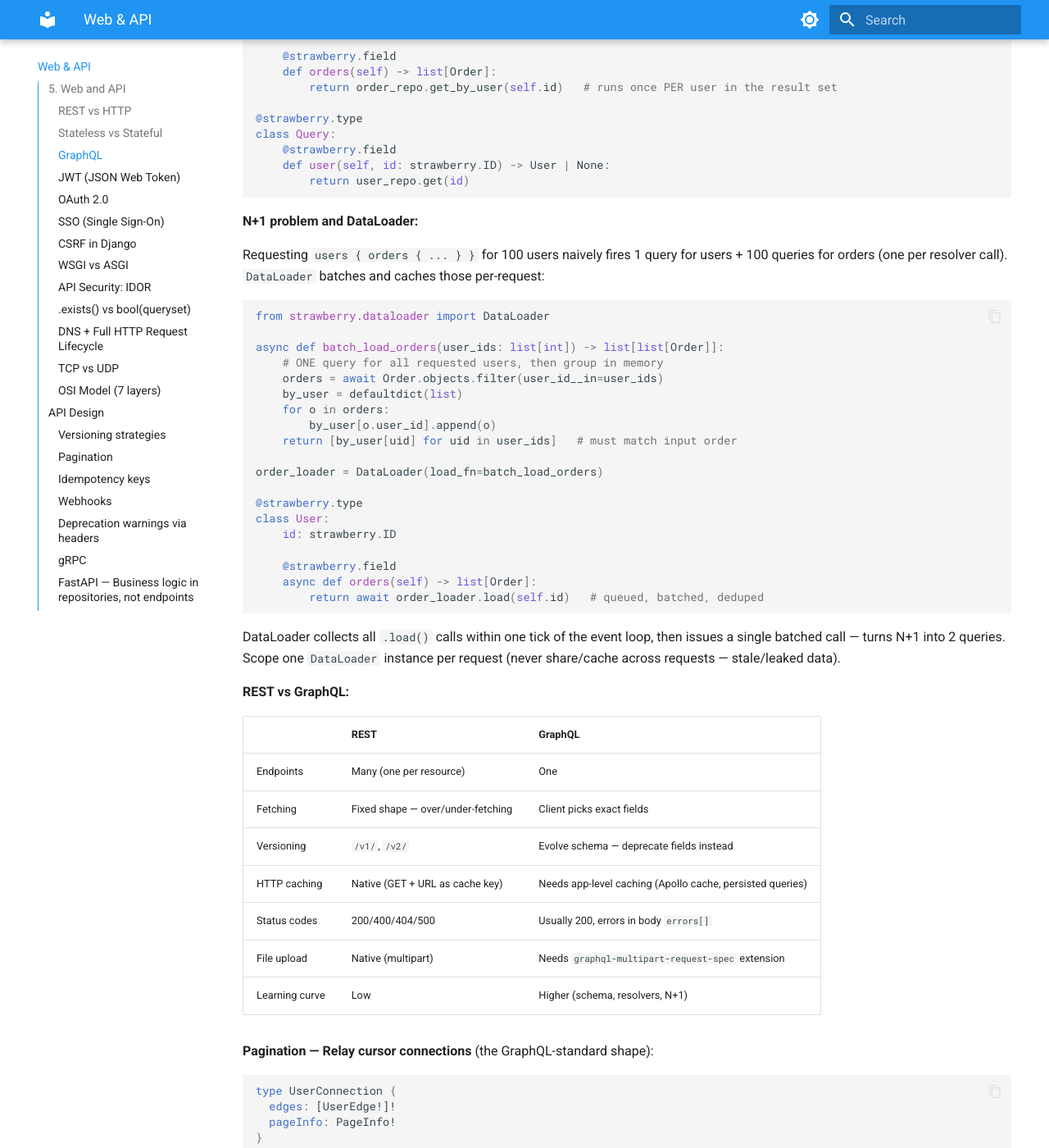
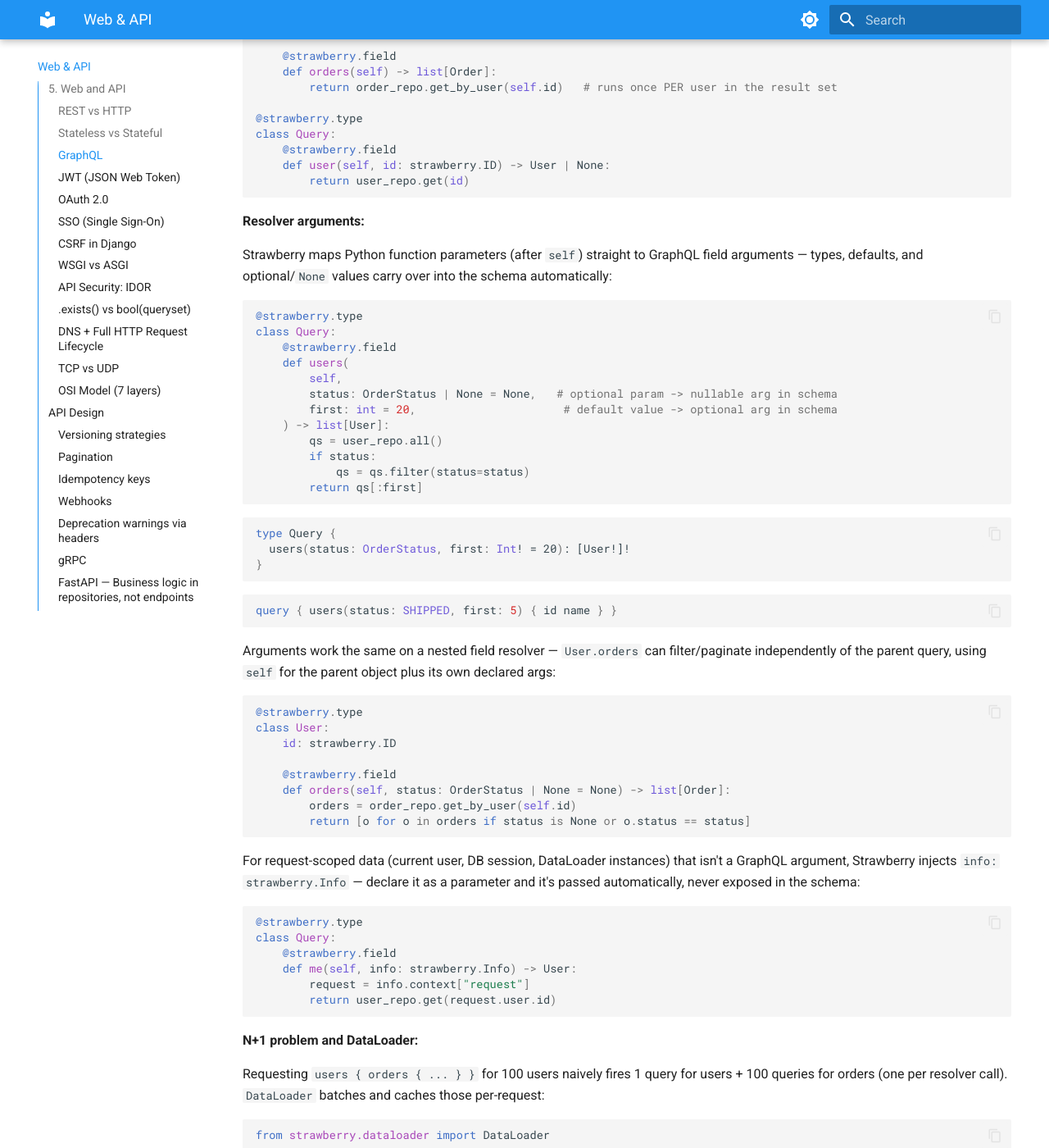
Before and after one commit to spiritEcosse/senior-kb, an MkDocs documentation site: the page built from docs/web-api.md, in a window 1280 px wide and 1400 px high, scrolled down 1761 px. Shown: the whole window at 82% size. Built offline with MkDocs 1.6.1 and Material for MkDocs 9.7.7, drawn with Linux system fonts in a browser that asks for light colours; some of the changed text lies outside the part shown.

Commit message:
web-api: document Strawberry resolver arguments and request-scoped DataLoader
Show how field/resolver parameters map to GraphQL args (including
info: strawberry.Info for request-scoped data), and wire DataLoader
into the same setup via a per-request context getter instead of a
module-level global.

````diff
--- a/docs/web-api.md
+++ b/docs/web-api.md
@@ -92,6 +92,59 @@ class Query:
         return user_repo.get(id)
 ```
 
+**Resolver arguments:**
+
+Strawberry maps Python function parameters (after `self`) straight to GraphQL field arguments — types, defaults, and optional/`None` values carry over into the schema automatically:
+
+```python
+@strawberry.type
+class Query:
+    @strawberry.field
+    def users(
+        self,
+        status: OrderStatus | None = None,   # optional param -> nullable arg in schema
+        first: int = 20,                      # default value -> optional arg in schema
+    ) -> list[User]:
+        qs = user_repo.all()
+        if status:
+            qs = qs.filter(status=status)
+        return qs[:first]
+```
+
+```graphql
+type Query {
+  users(status: OrderStatus, first: Int! = 20): [User!]!
+}
+```
+
+```graphql
+query { users(status: SHIPPED, first: 5) { id name } }
+```
+
+Arguments work the same on a nested field resolver — `User.orders` can filter/paginate independently of the parent query, using `self` for the parent object plus its own declared args:
+
+```python
+@strawberry.type
+class User:
+    id: strawberry.ID
+
+    @strawberry.field
+    def orders(self, status: OrderStatus | None = None) -> list[Order]:
+        orders = order_repo.get_by_user(self.id)
+        return [o for o in orders if status is None or o.status == status]
+```
+
+For request-scoped data (current user, DB session, DataLoader instances) that isn't a GraphQL argument, Strawberry injects `info: strawberry.Info` — declare it as a parameter and it's passed automatically, never exposed in the schema:
+
+```python
+@strawberry.type
+class Query:
+    @strawberry.field
+    def me(self, info: strawberry.Info) -> User:
+        request = info.context["request"]
+        return user_repo.get(request.user.id)
+```
+
 **N+1 problem and DataLoader:**
 
 Requesting `users { orders { ... } }` for 100 users naively fires 1 query for users + 100 queries for orders (one per resolver call). `DataLoader` batches and caches those per-request:
@@ -106,19 +159,28 @@ async def batch_load_orders(user_ids: list[int]) -> list[list[Order]]:
     for o in orders:
         by_user[o.user_id].append(o)
     return [by_user[uid] for uid in user_ids]   # must match input order
+```
 
-order_loader = DataLoader(load_fn=batch_load_orders)
+**Plugging it into the same setup:** a loader must be created fresh per request (its cache lives only as long as one request) — never as a module-level global, or one client's cached result leaks into another's. Build it in the context getter and pull it back out via `info` in the resolver, the same injection mechanism used for `me` above:
+
+```python
+# context.py — one DataLoader instance per incoming request
+async def get_context() -> dict:
+    return {"order_loader": DataLoader(load_fn=batch_load_orders)}
+
+schema = strawberry.Schema(query=Query)
+graphql_app = GraphQLRouter(schema, context_getter=get_context)   # FastAPI
 
 @strawberry.type
 class User:
     id: strawberry.ID
 
     @strawberry.field
-    async def orders(self) -> list[Order]:
-        return await order_loader.load(self.id)   # queued, batched, deduped
+    async def orders(self, info: strawberry.Info) -> list[Order]:
+        return await info.context["order_loader"].load(self.id)   # queued, batched, deduped
 ```
 
-DataLoader collects all `.load()` calls within one tick of the event loop, then issues a single batched call — turns N+1 into 2 queries. Scope one `DataLoader` instance per request (never share/cache across requests — stale/leaked data).
+DataLoader collects all `.load()` calls within one tick of the event loop, then issues a single batched call — turns N+1 into 2 queries. Because the loader is request-scoped, its internal cache also dedupes repeated `.load(42)` calls for the same request without a second trip to the DB.
 
 **REST vs GraphQL:**
 
````
